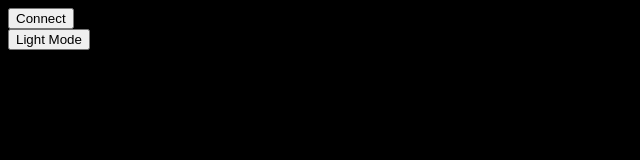
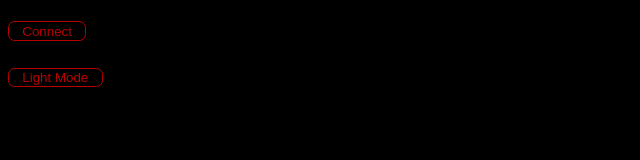
Before and after one commit to jarataraj/astromods, a plain HTML site: page index.html in a window 1280 px wide. Shown: the whole page, without its empty margins (0-640 px from the left). Drawn offline with Linux system fonts and the light colour scheme.

Commit message:
style changes

```diff
--- a/styles.css
+++ b/styles.css
@@ -17,12 +17,29 @@
 }
 
 /* ------theme control------ */
+
 body {
-    background-color: black;
-    color: white;
+    --background : #000;
+    --text : #ba0000;
 }
 
 body.light-theme {
-    background-color: white;
-    color: black;
+    --background: #eee;
+    --text: #333;
 }
+
+/* ------styling------ */
+
+body {
+    background: var(--background);
+}
+
+button {
+    background-color: var(--background);
+    border: 1px solid var(--text);
+    color: var(--text);
+    border-radius: .5em;
+    margin: 1em auto;
+    padding: .1em 1em;
+
+}
```
